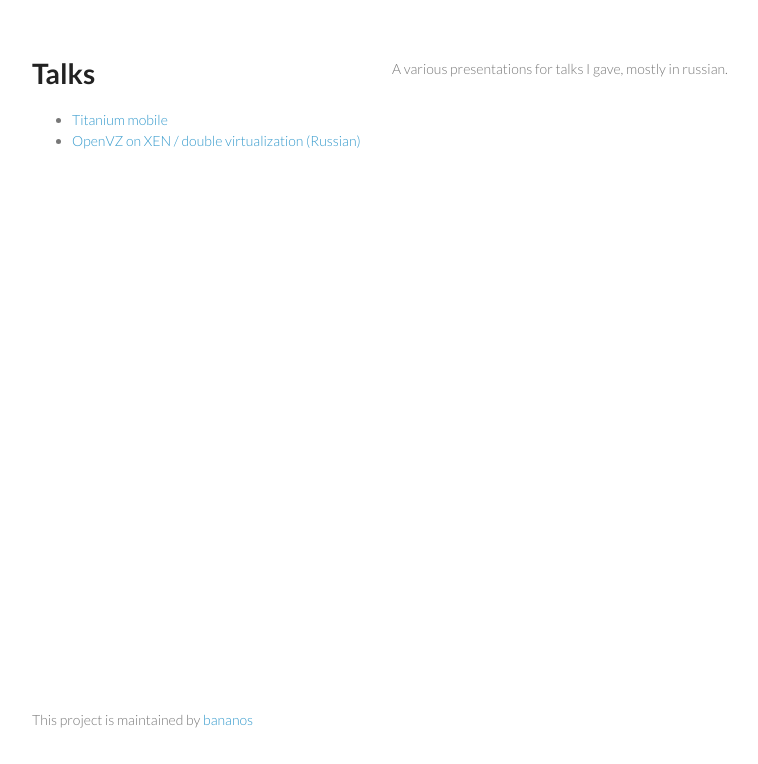
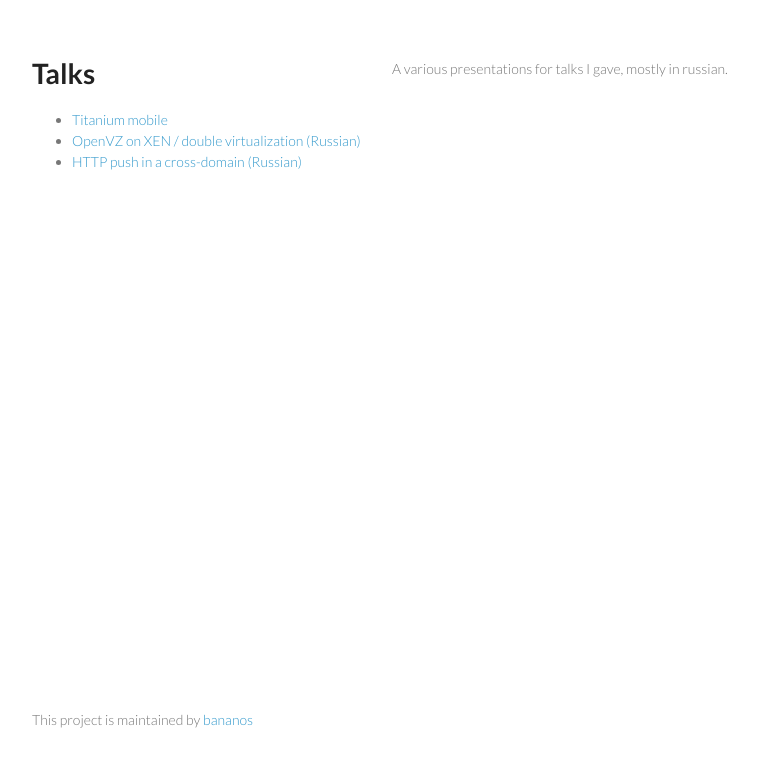
Before and after one commit to bananos/talks, a plain HTML site: page index.html in a window 1280 px wide. Shown: the whole page, without its empty margins (178-936 px from the left). Drawn offline with Linux system fonts and the light colour scheme.

Commit message:
Updated talks list

```diff
--- a/index.html
+++ b/index.html
@@ -20,6 +20,8 @@
 		<ul>
 			<li> <a href="./ti/">Titanium mobile </a> </li>
         	<li> <a href="./xenovz/">OpenVZ on XEN / double virtualization (Russian)</a> </li>
+        	<li> <a href="./http-push/">HTTP push in a cross-domain (Russian)</a> </li>
+
 		</ul>
 
 
```
